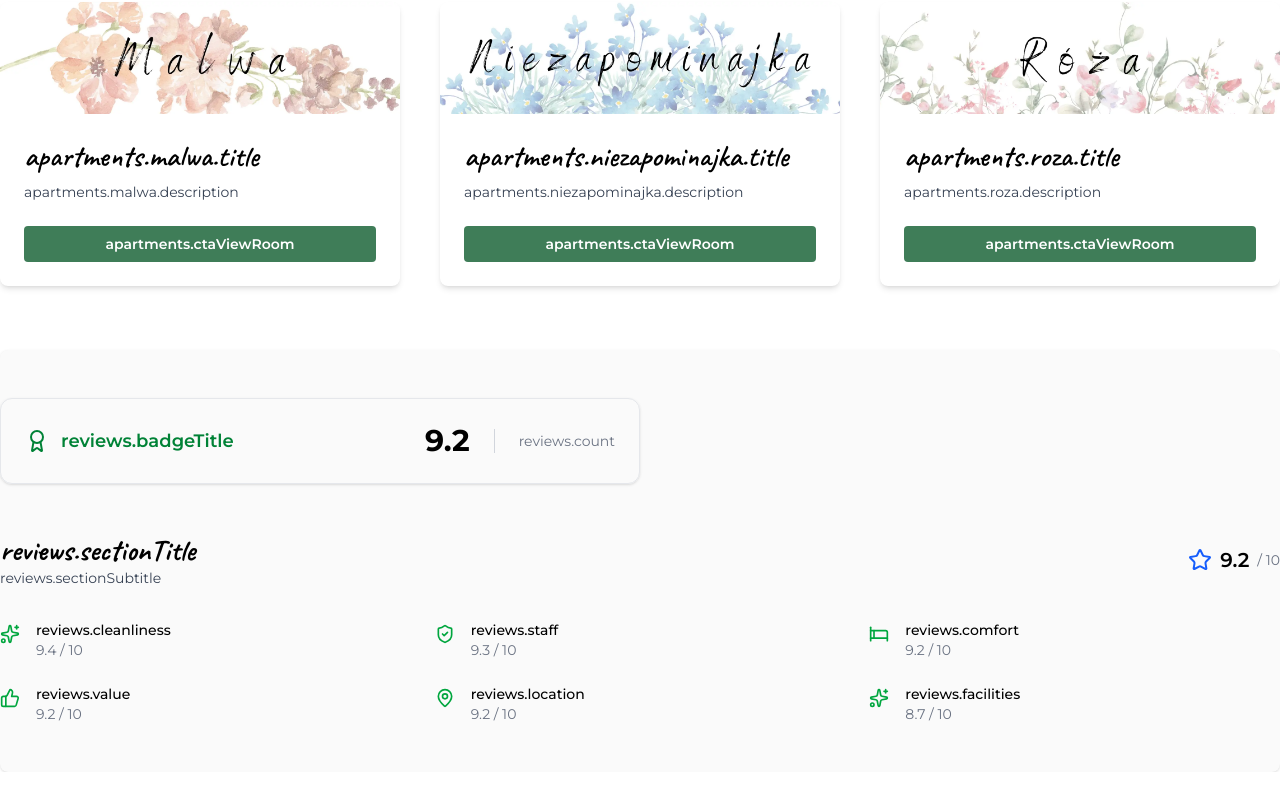
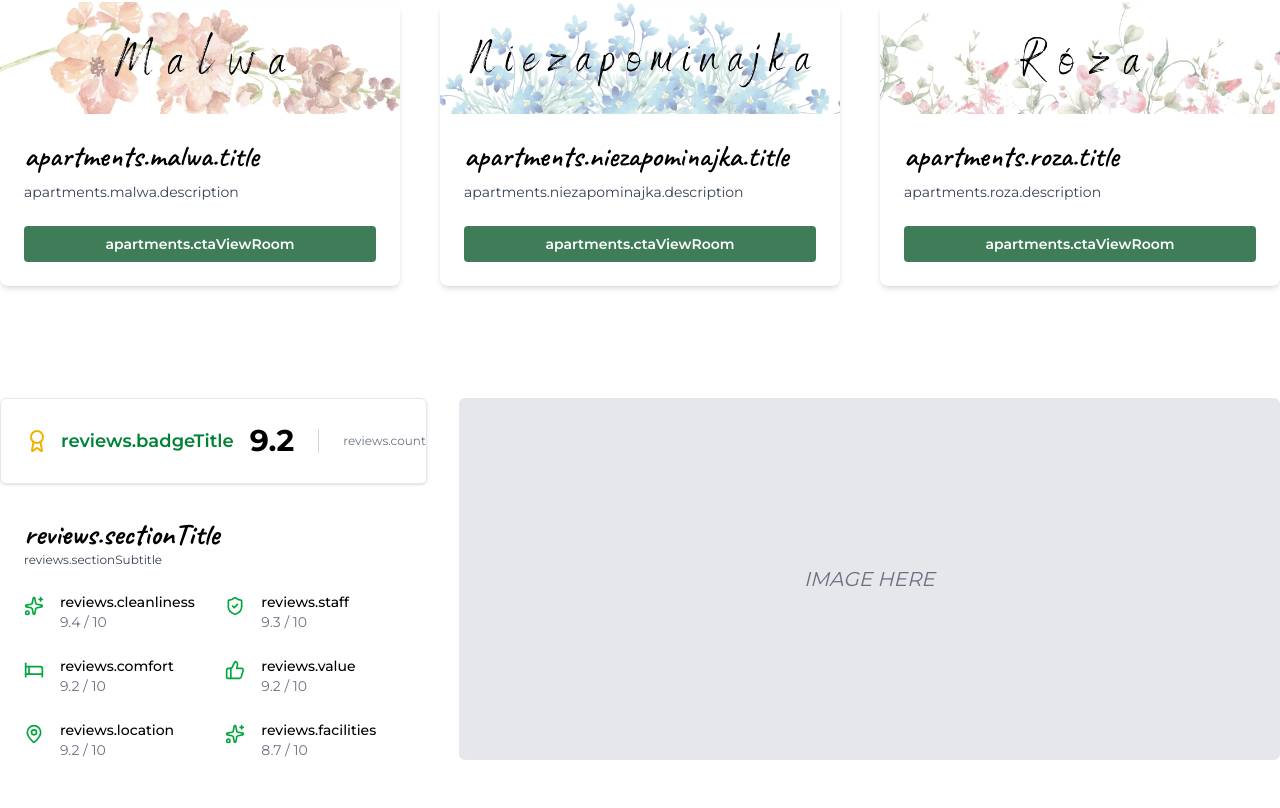
Before and after one commit to dawidglap/dziewanna, a Next.js app: page /en/noclegi in a window 1280 px wide. Shown: the part 1808-2616 px from the top of the page. Before the commit the page ends 2580 px from the top, so only its background shows below. Built offline with nearby package versions, Linux system fonts and the light colour scheme.

Commit message:
working on reviews

```diff
--- a/messages/pl.json
+++ b/messages/pl.json
@@ -189,15 +189,15 @@
         }
     },
     "reviews": {
-        "badgeTitle": "Ulubiony obiekt naszych gości",
+        "badgeTitle": "Goście polecają",
         "count": "{count} opinii",
-        "sectionTitle": "Średnia ocena gości: {score}",
-        "sectionSubtitle": "Na podstawie {count} opinii",
-        "cleanliness": "Czystość",
-        "staff": "Obsługa",
-        "comfort": "Komfort",
-        "value": "Stosunek jakości do ceny",
-        "location": "Lokalizacja",
-        "facilities": "Udogodnienia"
+        "sectionTitle": "Goście oceniają nas na {score}",
+        "sectionSubtitle": "Prawdziwe opinie naszych odwiedzających – {count} razy dziękowano nam za gościnność",
+        "cleanliness": "Nieskazitelna czystość",
+        "staff": "Serdeczna i pomocna obsługa",
+        "comfort": "Wygoda i domowa atmosfera",
+        "value": "Świetna jakość w rozsądnej cenie",
+        "location": "Idealna lokalizacja wśród natury",
+        "facilities": "Udogodnienia, które robią różnicę"
     }
 }
--- a/src/components/HeaderReviewsApt.tsx
+++ b/src/components/HeaderReviewsApt.tsx
@@ -15,43 +15,47 @@ export default function HeaderReviewsApt() {
   const t = useTranslations();
 
   return (
-    <section className="bg-[#FAFAFA] py-12 px-4 sm:px-8 xl:px-0 max-w-7xl mx-auto rounded-lg shadow-sm">
+    <section className=" py-12 px-4 sm:px-8 xl:px-0 max-w-7xl mx-auto ">
+      {/* Wrapper per layout flessibile */}
+      <div className="flex flex-col xl:flex-row gap-8">
+        {/* CARD REVIEWS */}
+        <div className="w-full xl:w-1/3">
           {/* Badge Airbnb-style box */}
-      <div className="w-full xl:w-1/2 border border-gray-200 rounded-xl p-5 sm:p-6 flex flex-col sm:flex-row items-center justify-between gap-4 text-center sm:text-left shadow-sm mb-12">
-        {/* Badge */}
+          <div className="w-full border border-gray-200 rounded-md p-5 sm:p-6 flex flex-col sm:flex-row items-center justify-between gap-4 text-center sm:text-left shadow-sm mb-8">
             <div className="flex items-center gap-3 text-green-700 font-semibold text-lg">
-          <Award className="w-6 h-6 text-green-700" />
+              <Award className="w-6 h-6 text-yellow-500" />
               <span>{t('reviews.badgeTitle')}</span>
             </div>
 
-        {/* Score */}
             <div className="flex items-center gap-6">
               <div className="text-3xl font-bold text-black">9.2</div>
               <div className="h-6 border-l border-gray-300" />
-          <div className="text-sm text-gray-500">{t('reviews.count', { count: 48 })}</div>
+              <div className="text-xs text-gray-500">
+                {t('reviews.count', { count: 48 })}
+              </div>
             </div>
           </div>
 
           {/* Header titolo + voto */}
-      <div className="flex flex-col sm:flex-row sm:items-center sm:justify-between mb-8 gap-4">
+          <div className="px-6 flex flex-col sm:flex-row sm:items-center sm:justify-between mb-6 gap-4">
             <div>
               <h2 className="text-3xl font-bold">
                 {t('reviews.sectionTitle', { score: '9.2/10' })}
               </h2>
-          <p className="text-gray-700 text-sm">
+              <p className="text-gray-700 text-xs">
                 {t('reviews.sectionSubtitle', { count: 48 })}
               </p>
             </div>
 
-        <div className="flex items-center gap-2">
+            {/* <div className="flex items-center gap-2">
               <Star className="text-blue-600 w-6 h-6" />
               <span className="text-xl font-semibold">9.2</span>
               <span className="text-gray-500 text-sm">/ 10</span>
-        </div>
+            </div> */}
           </div>
 
           {/* Highlighted review points */}
-      <div className="grid grid-cols-1 sm:grid-cols-2 xl:grid-cols-3 gap-6 text-sm">
+          <div className="px-6 grid grid-cols-1 sm:grid-cols-2 gap-6 text-sm">
             <ReviewItem
               icon={<Sparkles className="w-5 h-5 text-green-600" />}
               label={t('reviews.cleanliness')}
@@ -83,6 +87,16 @@ export default function HeaderReviewsApt() {
               score="8.7"
             />
           </div>
+        </div>
+
+        {/* IMMAGINE – placeholder per ora */}
+        <div className="hidden xl:block xl:w-2/3 rounded-md overflow-hidden">
+          <div className="w-full h-full bg-gray-200 flex items-center justify-center text-gray-500 text-xl italic">
+            {/* Sostituisci con <Image /> */}
+            IMAGE HERE
+          </div>
+        </div>
+      </div>
     </section>
   );
 }
```
Lines whose indentation alone changed are shown as unchanged.
